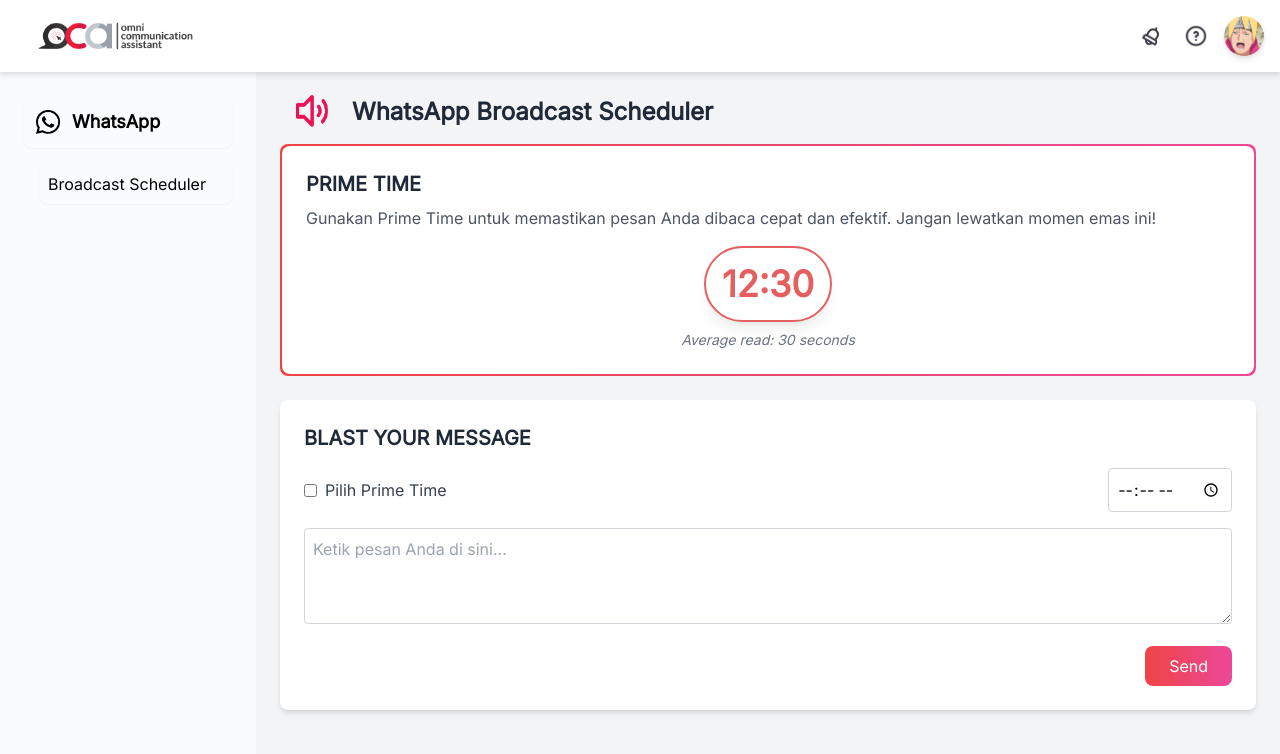
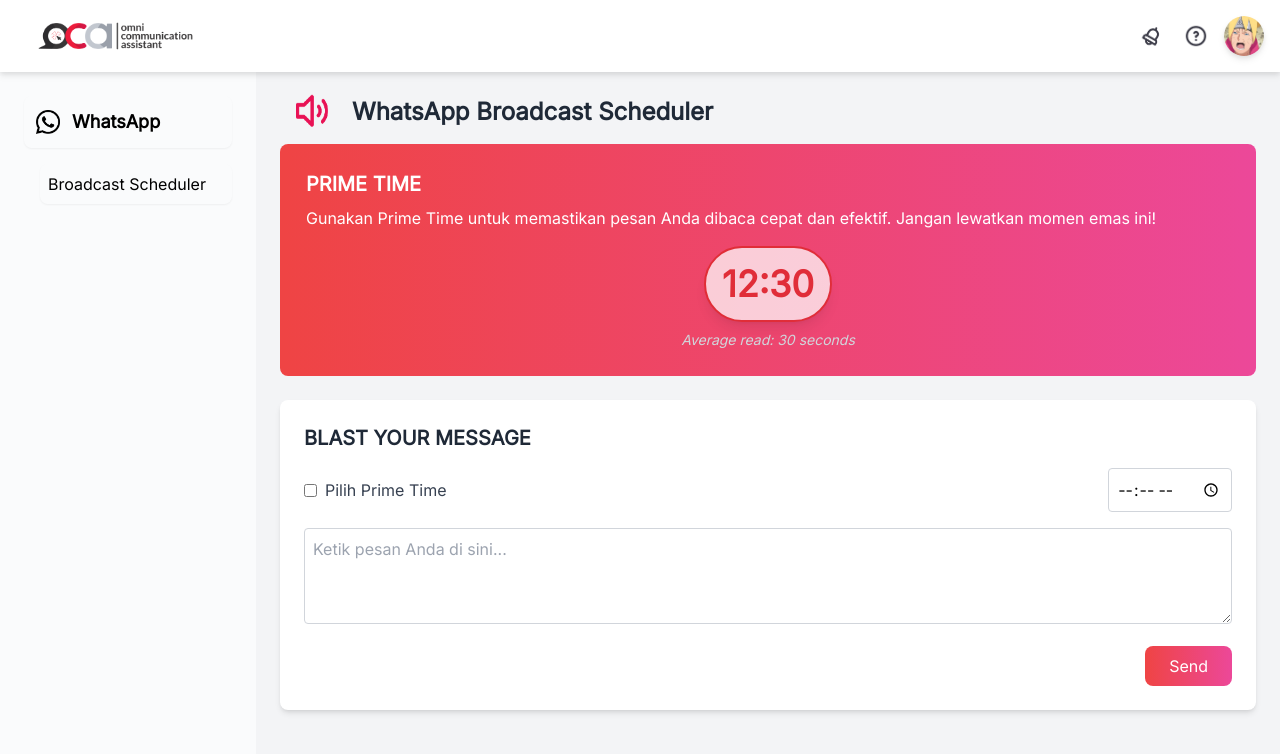
Before and after one commit to Rofiansyah/frontend-oca-insght-blast, a React (Vite) app: page / in a window 1280 px wide. Shown: the top 754 px of the page. Built offline with nearby package versions, Linux system fonts and the light colour scheme.

Commit message:
Team 37 - Frontend OCA Blast Insight V1.4

```diff
--- a/src/components/Content.jsx
+++ b/src/components/Content.jsx
@@ -41,18 +41,18 @@ const Content = () => {
 
       {/* Banner Card dengan Gradient Border Merah dan Hover Effect */}
       <div className="relative p-[2px] bg-gradient-to-r from-red-500 to-pink-500 rounded-lg hover:shadow-2xl transition-shadow duration-300 ease-in-out cursor-pointer mb-6">
-        <div className="bg-white rounded-lg p-6">
-          <h3 className="text-xl font-bold text-gray-800 mb-2">PRIME TIME</h3>
-          <p className="text-gray-600 mb-4">
+        <div className="bg-gradient-to-r from-red-500 to-pink-500 text-white rounded-lg p-6">
+          <h3 className="text-xl font-bold text-white mb-2">PRIME TIME</h3>
+          <p className="text-white mb-4">
             Gunakan Prime Time untuk memastikan pesan Anda dibaca cepat dan efektif. Jangan lewatkan momen emas ini!
           </p>
 
           {/* Jam Dummy dengan Efek "Deep" */}
           <div className="flex flex-col items-center mt-4">
-            <div className="text-4xl font-bold text-red-600 border-2 border-red-600 rounded-full p-4 animate-pulse shadow-lg transform hover:scale-110 transition duration-300">
+            <div className="text-4xl font-bold text-red-600 border-2 border-red-600 rounded-full p-4 bg-white animate-pulse shadow-lg transform hover:scale-110 transition duration-300">
               12:30
             </div>
-            <p className="mt-2 text-gray-500 text-sm italic">Average read: 30 seconds</p>
+            <p className="mt-2 text-gray-300 text-sm italic">Average read: 30 seconds</p>
           </div>
         </div>
       </div>
```
